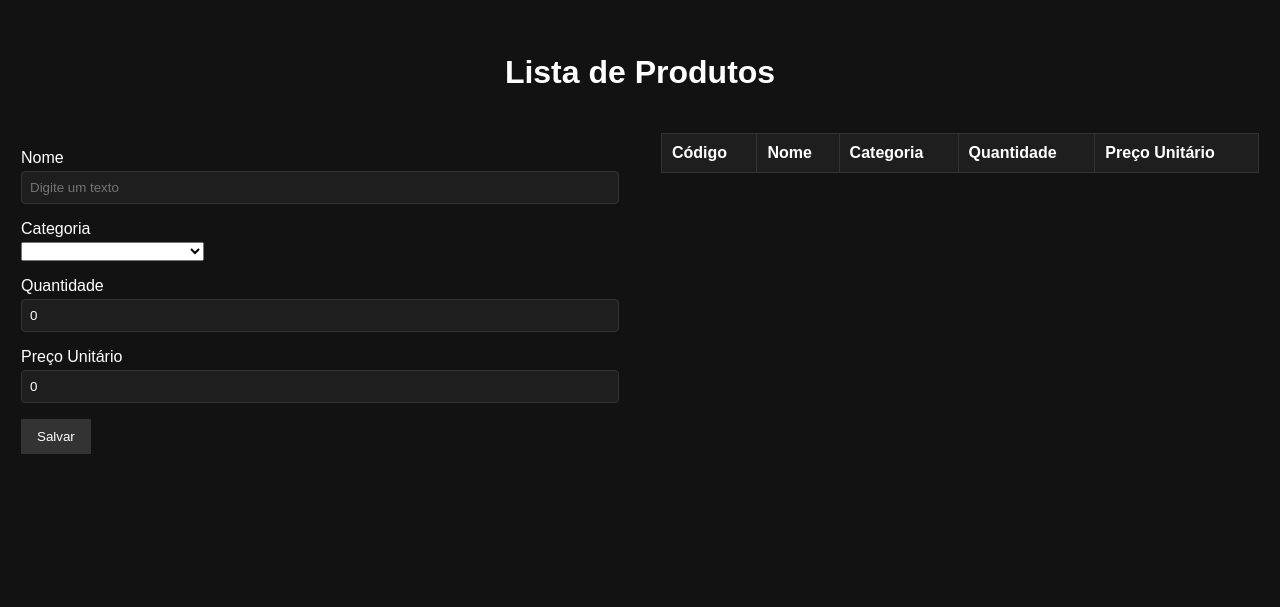
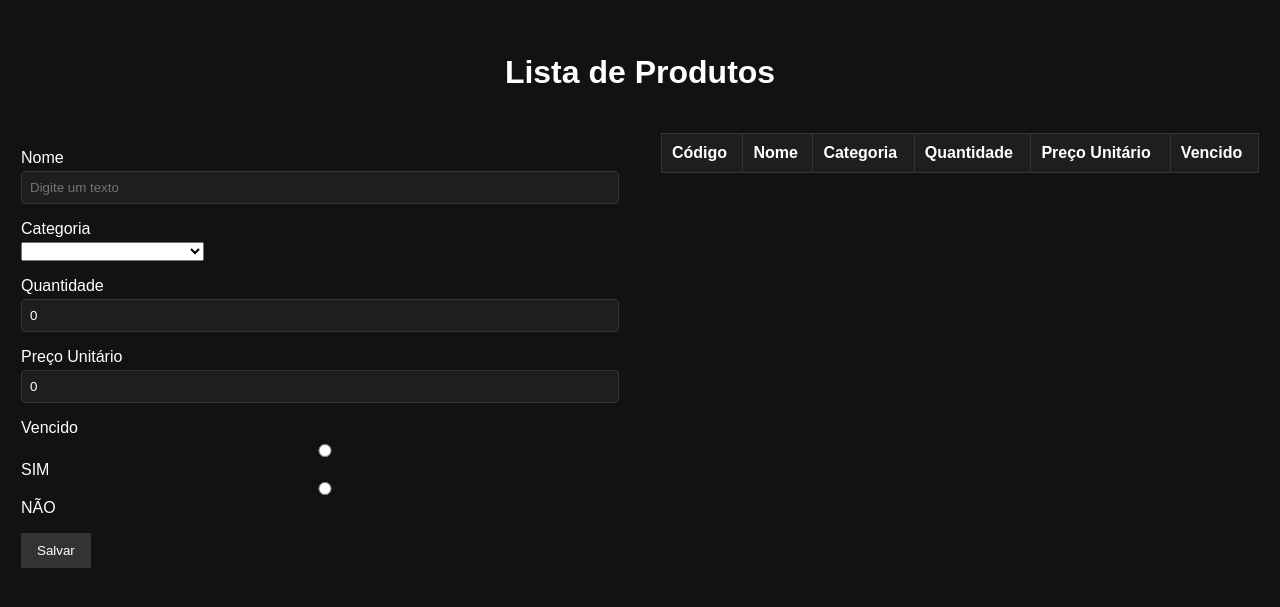
Before and after one commit to LariSchwab/caixa-ng, an Angular app: page / in a window 1280 px wide. Shown: the part 767-1374 px from the top of the page. Built offline with nearby package versions, Linux system fonts and the light colour scheme.

Commit message:
adicionado campo vencido

```diff
--- a/src/app/components/produtos/cadastro-produto/cadastro-produto.component.html
+++ b/src/app/components/produtos/cadastro-produto/cadastro-produto.component.html
@@ -28,6 +28,14 @@
                 <label for="preco_unitario">Preço Unitário</label>
                 <input type="number" id="quantidade" name="quantidade" [(ngModel)]="preco_unitario">
             </div>
+            <div class="form-group">
+                <label>Vencido</label>
+                    <input type="radio" name="vencido" [(ngModel)]="vencido" value="sim">
+                    SIM
+                    <input type="radio" name="vencido" [(ngModel)]="vencido" value="nao">
+                    NÃO
+
+            </div>
 
             <button (click)="salvarProduto()">Salvar</button>
 
@@ -41,6 +49,7 @@
                         <th>Categoria</th>
                         <th>Quantidade</th>
                         <th>Preço Unitário</th>
+                        <th>Vencido</th>
                     </tr>
                 </thead>
                 <tbody>
@@ -51,6 +60,7 @@
                         <td>{{produto.categoria}}</td>
                         <td>{{produto.quantidade}}</td>
                         <td>{{produto.preco_unitario}}</td>
+                        <th>{{produto.vencido}}</th>
                         <td>
                             <button (click)="editar(produto)">Editar</button>
                             <button (click)="apagar(produto)">Apagar</button>
--- a/src/app/components/produtos/cadastro-produto/cadastro-produto.component.ts
+++ b/src/app/components/produtos/cadastro-produto/cadastro-produto.component.ts
@@ -17,6 +17,7 @@ export class CadastroProdutoComponent {
   categoria: string = "";
   quantidade: number = 0;
   preco_unitario: number = 0;
+  vencido: string = "";
 
   salvarProduto() {
     if (this.nome.length < 3) {
@@ -51,6 +52,11 @@ export class CadastroProdutoComponent {
     return;
   }
 
+  if (this.vencido.trim() === "") {
+    alert("Selecione se o produto está vencido");
+    return;
+  }
+
   if (this.idParaEditar == undefined) {
     this.cadastrarProduto();
   } else {
@@ -64,6 +70,7 @@ export class CadastroProdutoComponent {
     this.produtos[indiceProduto].categoria = this.categoria;
     this.produtos[indiceProduto].quantidade = this.quantidade;
     this.produtos[indiceProduto].preco_unitario = this.preco_unitario;
+    this.produtos[indiceProduto].vencido = this.vencido;
 
     this.idParaEditar = undefined;
   }
@@ -75,7 +82,8 @@ export class CadastroProdutoComponent {
         this.nome,
         this.categoria,
         this.quantidade,
-        this.preco_unitario);
+        this.preco_unitario,
+        this.vencido);
 
     this.produtos.push(produto);
 
@@ -87,6 +95,7 @@ export class CadastroProdutoComponent {
     this.idParaEditar = produto.id;
     this.quantidade = produto.quantidade;
     this.preco_unitario = produto.preco_unitario;
+    this.vencido = produto.vencido;
   }
 
   apagar(produto: Produto) {
--- a/src/app/models/produtos.ts
+++ b/src/app/models/produtos.ts
@@ -4,18 +4,21 @@ export class Produto{
     categoria: string;
     quantidade: number;
     preco_unitario: number;
+    vencido: string;
 
     constructor(
         id:number,
         nome: string,
         categoria: string,
         quantidade:number,
-        preco_unitario: number){
+        preco_unitario: number,
+        vencido: string){
 
         this.id = id;
         this.nome = nome;
         this.categoria = categoria;
         this.quantidade = quantidade;
         this.preco_unitario = preco_unitario;
+        this.vencido = vencido;
     }
 }
```
